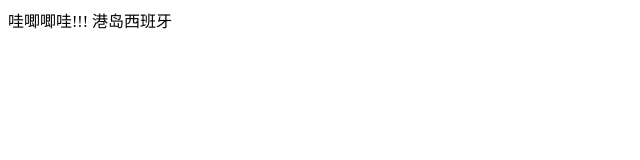
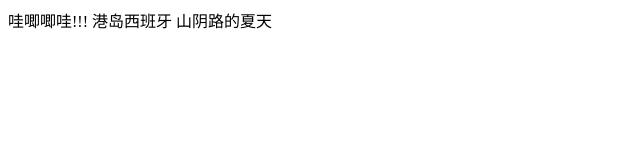
Before and after one commit to taosz/hooks-test, a website: page index.html in a window 1280 px wide. Shown: the whole page, without its empty margins (0-640 px from the left). Drawn offline with Linux system fonts and the light colour scheme.

Commit message:
hook test

```diff
--- a/index.html
+++ b/index.html
@@ -12,5 +12,6 @@
 <body>
 哇唧唧哇!!!
 港岛西班牙
+山阴路的夏天
 </body>
 </html>
```
